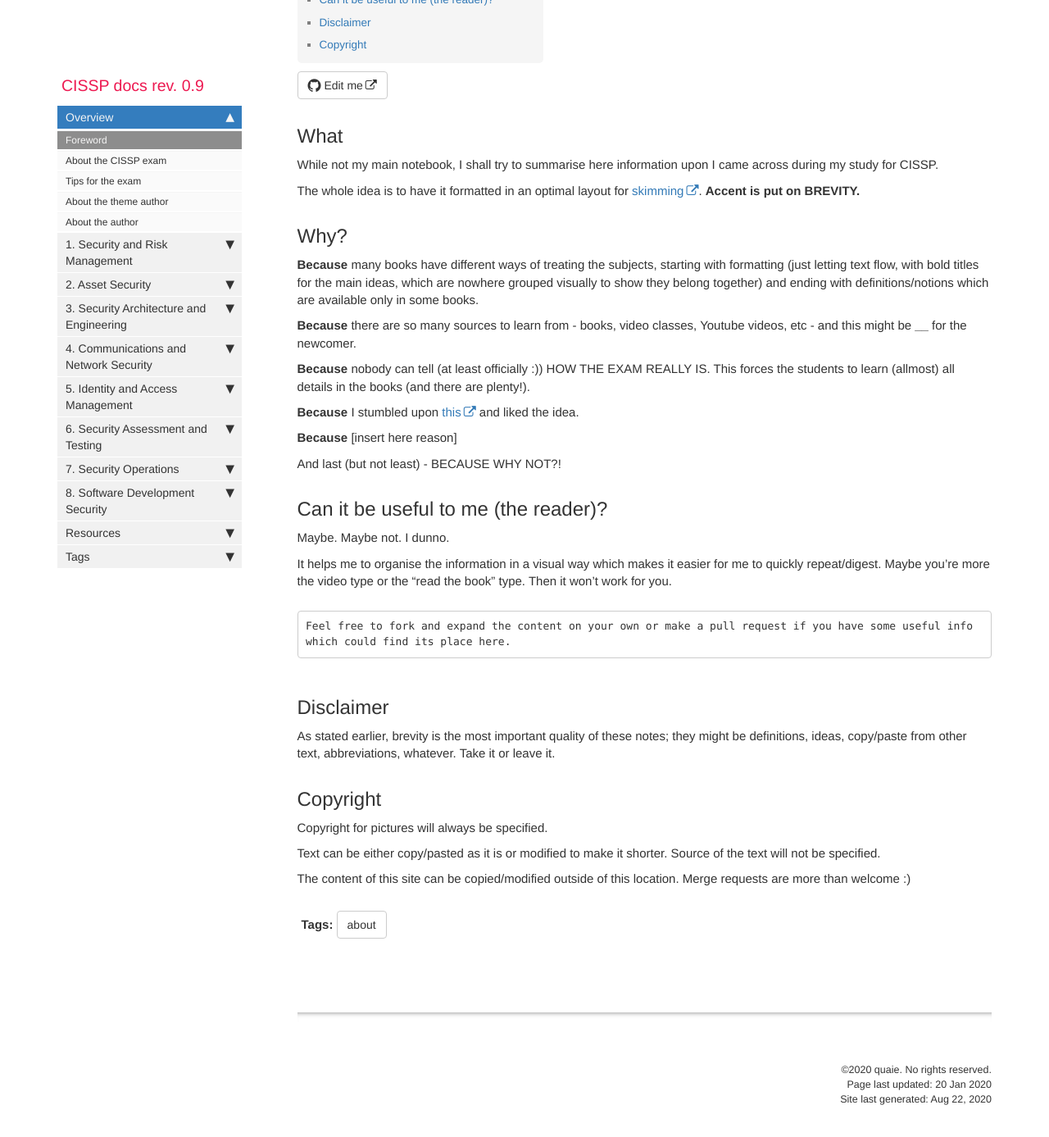
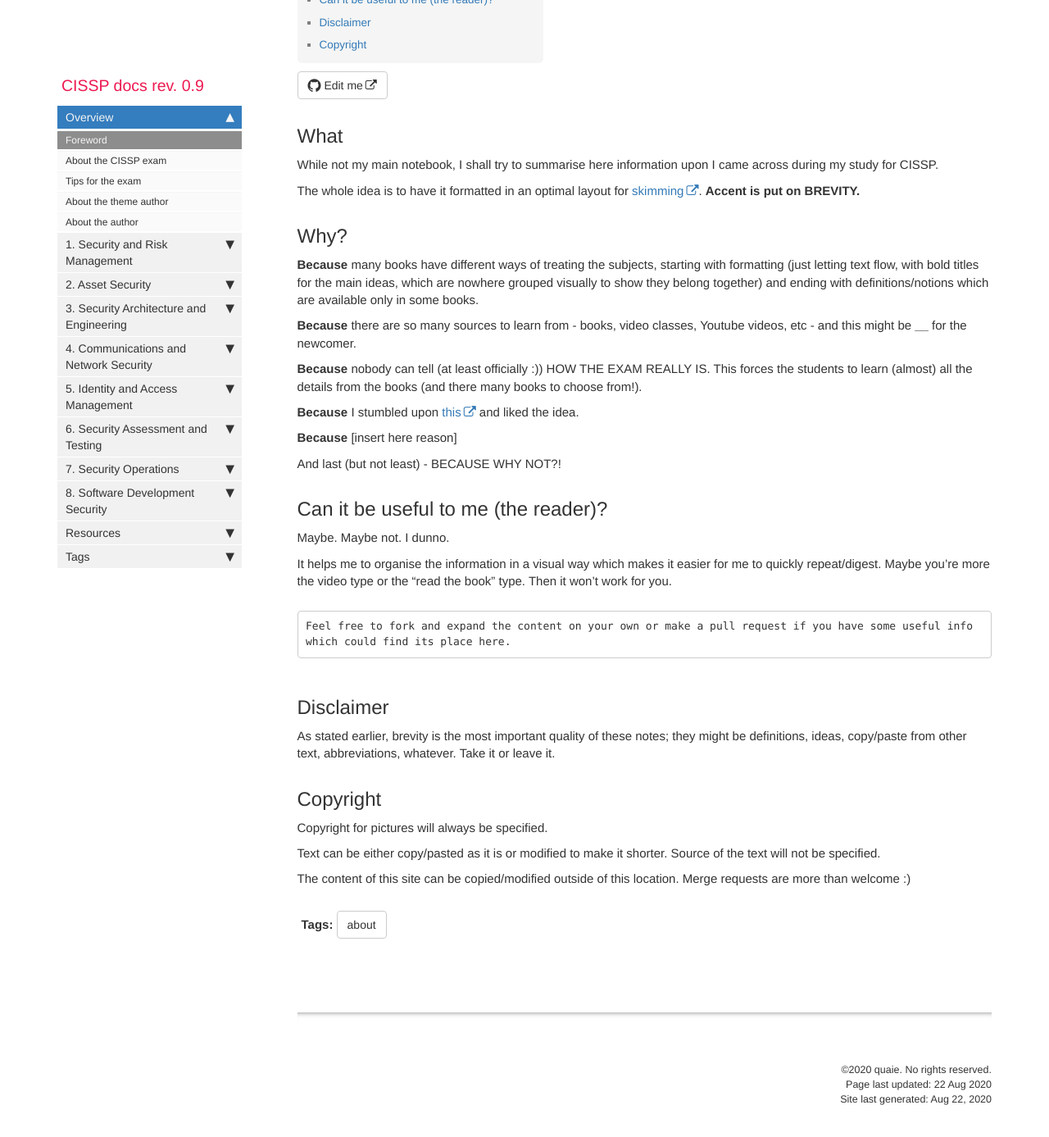
Before and after one commit to quaie/cissp, a Jekyll site: the page built from index.md, in a window 1280 px wide and 1400 px high, scrolled down 292 px. Shown: the top 1387 px of the window at 82% size. Built offline with Jekyll 4.4.1, drawn with Linux system fonts in a browser that asks for light colours; comment, search, counter and statistics services are not loaded.

Commit message:
Update index.md

```diff
--- a/index.md
+++ b/index.md
@@ -5,7 +5,7 @@ tags: [about]
 sidebar: mydoc_sidebar
 permalink: index.html
 summary: This website is my attempt to summarize information while learning for the CISSP exam.
-last_updated: 20 Jan 2020
+last_updated: 22 Aug 2020
 ---
 
 <!--{% include note.html content="If you're cloning this theme, you're probably writing documentation of some kind. I have a blog on technical writing here called <a alt='technical writing blog' href='http://idratherbewriting.com'>I'd Rather Be Writing</a>. If you'd like to stay updated with the latest trends, best practices, and other methods for writing documentation, consider <a href='https://tinyletter.com/tomjoht'>subscribing</a>. I also have a site on <a href='http://idratherbewriting.com/learnapidoc'>writing API documentation</a>." %}
@@ -23,7 +23,7 @@ The whole idea is to have it formatted in an optimal layout for [skimming](http:
 
 **Because** there are so many sources to learn from - books, video classes, Youtube videos, etc - and this might be ______ for the newcomer.
 
-**Because** nobody can tell (at least officially :)) HOW THE EXAM REALLY IS. This forces the students to learn (allmost) all details in the books (and there are plenty!).
+**Because** nobody can tell (at least officially :)) HOW THE EXAM REALLY IS. This forces the students to learn (almost) all the details from the books (and there many books to choose from!).
 
 **Because** I stumbled upon [this](https://simonowens157.gitlab.io/cissp/){:target="_blank"} and liked the idea.
 
```
